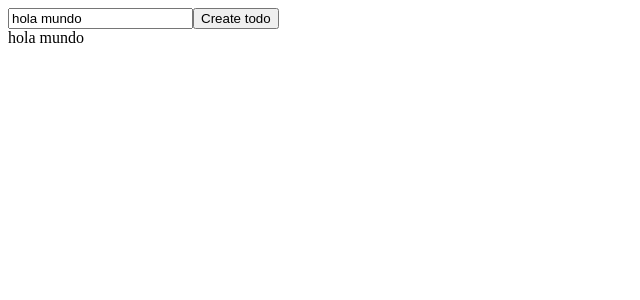
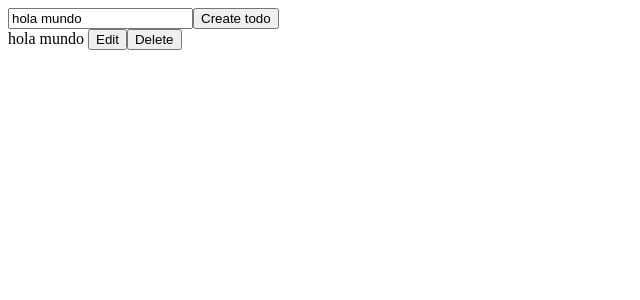
Before and after one commit to JazielA/todo-list, a React (Vite) app: page / in a window 1280 px wide. Both pictures are taken after a click on the input "Create todo". Shown: the top 300 px of the page, without its empty margins (0-640 px from the left). Built offline with nearby package versions, Linux system fonts and the light colour scheme.

Commit message:
funcionalidad para poder editar una tarea dentro de la lista de tareas del estado en todoApp

```diff
--- a/src/components/todo.jsx
+++ b/src/components/todo.jsx
@@ -1,4 +1,54 @@
+import { useState } from "react";
+
 //uso de propiedades en un componente
-export default function Todo({ todo }) {
-  return <div className="todoItem">{todo.title}</div>;
+export default function Todo({ todo, onUpdate }) {
+  const [isEdit, setIsEdit] = useState(false);
+
+  function FormEdit() {
+    //creacion del estado para el posterior manejo de la informacion
+    const [newValue, setNewValue] = useState(todo.title); //inicialmente el valor es el titulo del todo
+
+    function handleSubmit(e) {
+      e.preventDefault();
+    }
+
+    function handleChange(e) {
+      const value = e.target.value;
+      setNewValue(value);
+    }
+
+    function handleClickUpdateTodo() {
+      onUpdate(todo.id, newValue);
+      setIsEdit(false);
+    }
+
+    return (
+      <form className="todoUpdateForm" onSubmit={handleSubmit}>
+        <input
+          type="text"
+          className="todoInput"
+          onChange={handleChange}
+          value={newValue}
+        />
+        <button className="button" onClick={handleClickUpdateTodo}>
+          Update
+        </button>
+      </form>
+    );
+  }
+
+  function TodoElement() {
+    return (
+      <div className="todoInfo">
+        {todo.title} <button onClick={() => setIsEdit(true)}>Edit </button>
+        <button>Delete</button>
+      </div>
+    );
+  }
+
+  return (
+    <>
+      <div className="todo">{isEdit ? <FormEdit /> : <TodoElement />}</div>
+    </>
+  );
 }
--- a/src/components/todoApp.jsx
+++ b/src/components/todoApp.jsx
@@ -26,6 +26,14 @@ export default function TodoApp() {
     setTodos([...todos, newTodo]);
   }
 
+  //funcion para actualizar el titulo de un todo
+  function handleUpdate(id, newValue) {
+    const temp = [...todos];
+    const todo = temp.find((todo) => todo.id === id);
+    todo.title = newValue;
+    setTodos(temp);
+  }
+
   return (
     <div className="todoContainer">
       <form className="todoCreateForm" onSubmit={handleSubmit}>
@@ -41,7 +49,7 @@ export default function TodoApp() {
       <div className="todosContainer">
         {/* recorrer un arreglo de elementos con .map */}
         {todos.map((todo) => (
-          <Todo key={todo.id} todo={todo} />
+          <Todo key={todo.id} todo={todo} onUpdate={handleUpdate} />
         ))}
       </div>
     </div>
```
